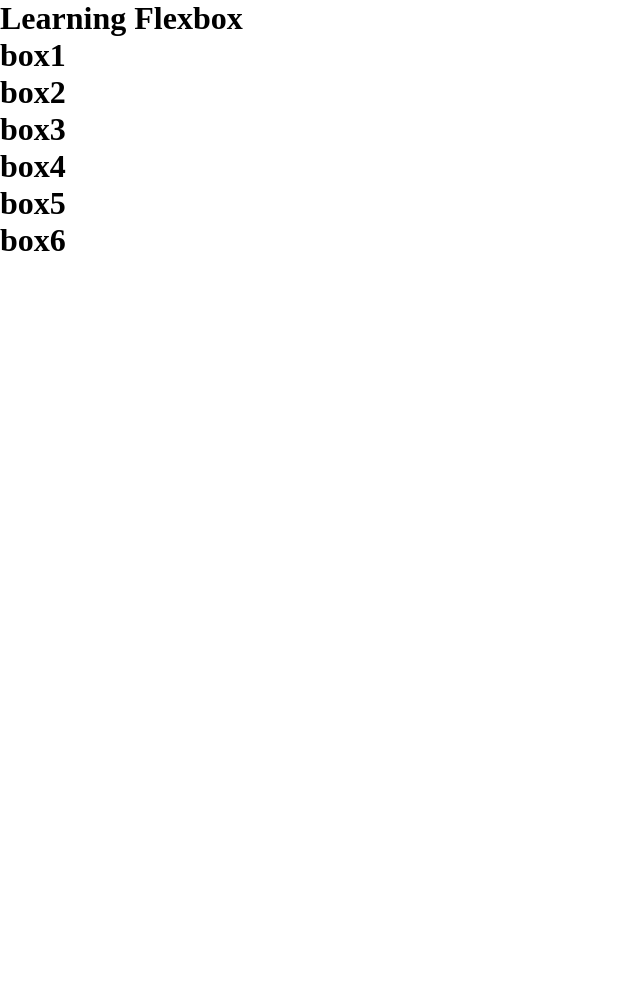
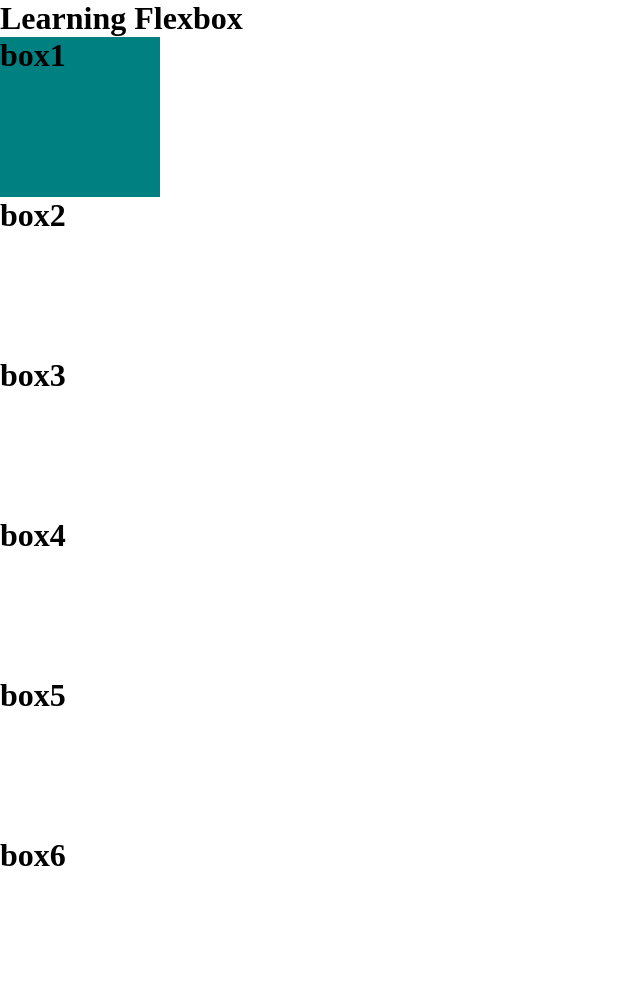
Before and after one commit to TerrenceBell/JS-practice, a plain HTML site: page index.html in a window 1280 px wide. Shown: the whole page, without its empty margins (0-640 px from the left). Before the commit the page ends 800 px from the top, so only its background shows below. Drawn offline with Linux system fonts and the light colour scheme.

Commit message:
adding styles to boxes

```diff
--- a/style.css
+++ b/style.css
@@ -3,3 +3,12 @@
     padding: 0;
     box-sizing: border-box;
 }
+
+.box {
+    height: 10rem;
+    width: 10rem;
+}
+
+.box1 {
+    background-color: teal;
+}
```
